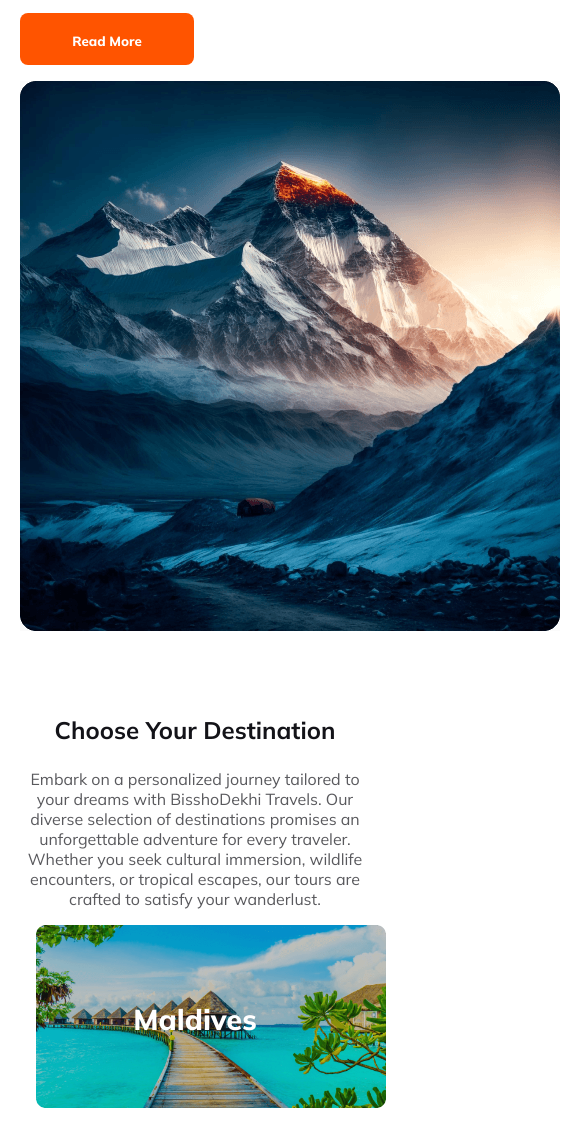
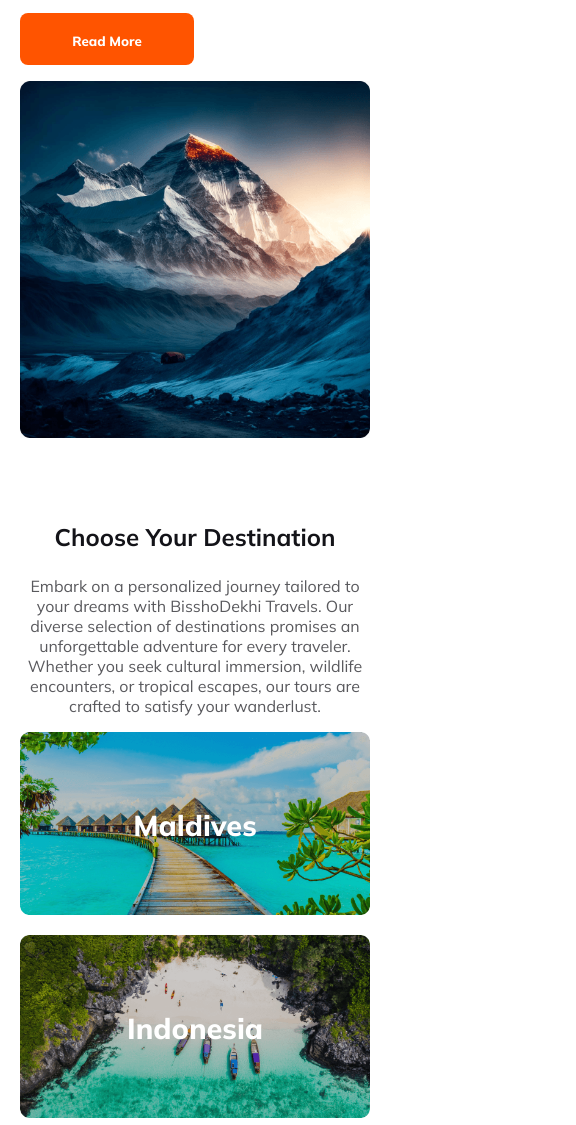
Before and after one commit to mustaksayem/Assignment-2, a plain HTML site: page index.html in a window 390 px wide. Shown: the part 1680-2805 px from the top of the page, 576 px wide, since content can reach past the window. Drawn offline with Linux system fonts and the light colour scheme.

Commit message:
Assignment Done

```diff
--- a/styles/dashboard.css
+++ b/styles/dashboard.css
@@ -118,6 +118,7 @@ justify-content: space-between;
 }
 .popular-section-text{
 
+    width:50%;
     padding-right: 5rem;
 }
 .popular-section-text-title{
@@ -141,6 +142,13 @@ ul {
     color: #FFF;
     margin-bottom: 1rem;
 }
+.popular-section-img{
+    width: 50%;
+}
+
+.popular-section-img img{
+    width: 100%;
+}
 .destination-text{
     margin-top: 5rem;
     text-align: center;
@@ -157,8 +165,9 @@ ul {
 }
 .row {
     display: flex;
-    justify-content: space-between;
-    /* gap: 1rem; */
+    /* justify-content: space-between; */
+    margin-top: 1rem;
+    gap: 1rem;
   }
 
   .image-container {
@@ -168,7 +177,7 @@ ul {
 
   .row img {
     width: 100%;
-    margin: 1rem;
+    /* margin: 1rem; */
     border-radius: 8px;
   }
 
@@ -610,11 +619,12 @@ footer {
     flex-direction: column;
    }
    .popular-section-text{
+    width: 100%;
 
     padding-right: 0;
 }
-.popular-section-img img{
-    margin-right: 1rem;
+.popular-section-img{
+    width: 100%;
 }
 .choose-us-text{
     margin: 0;
```
